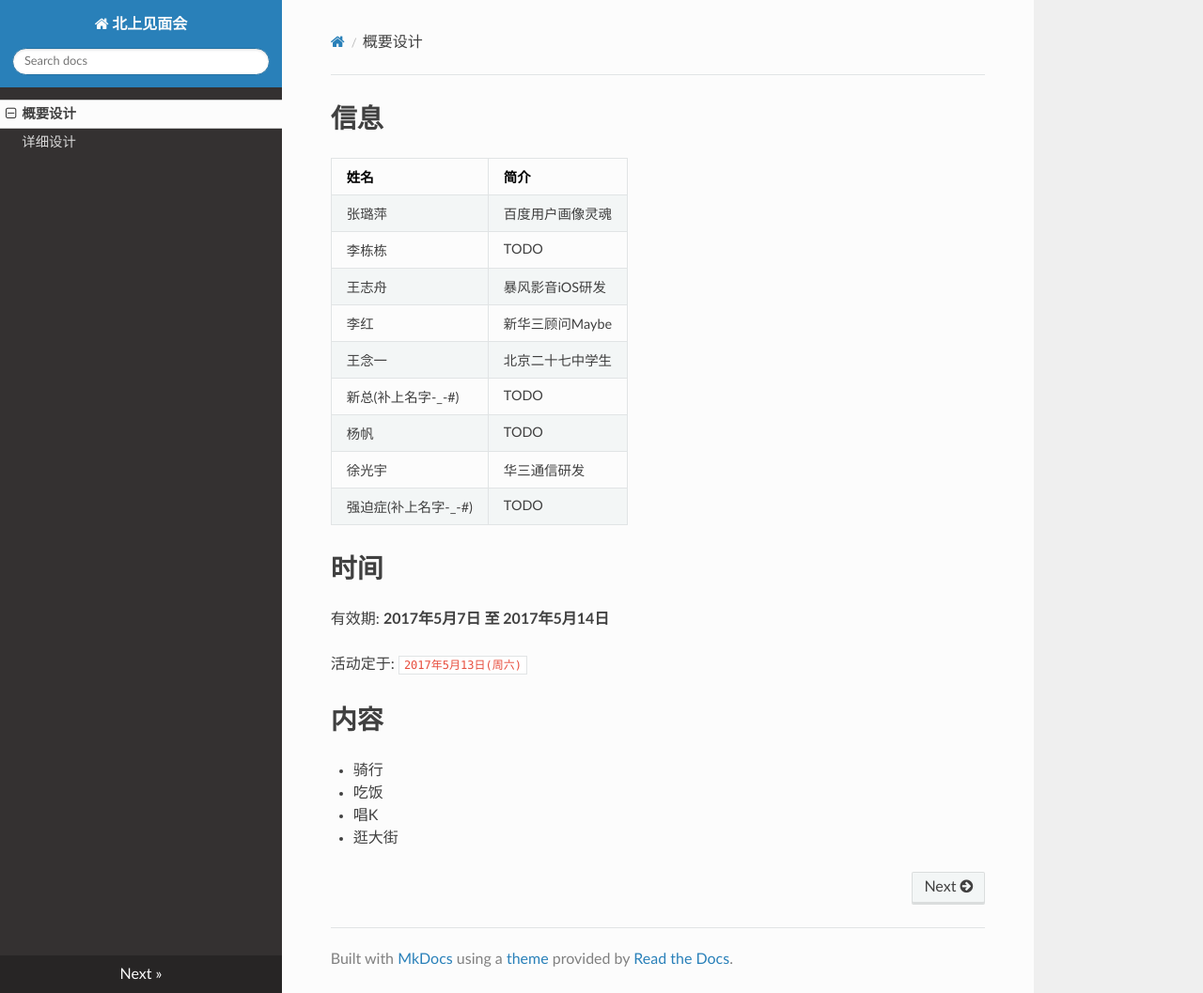
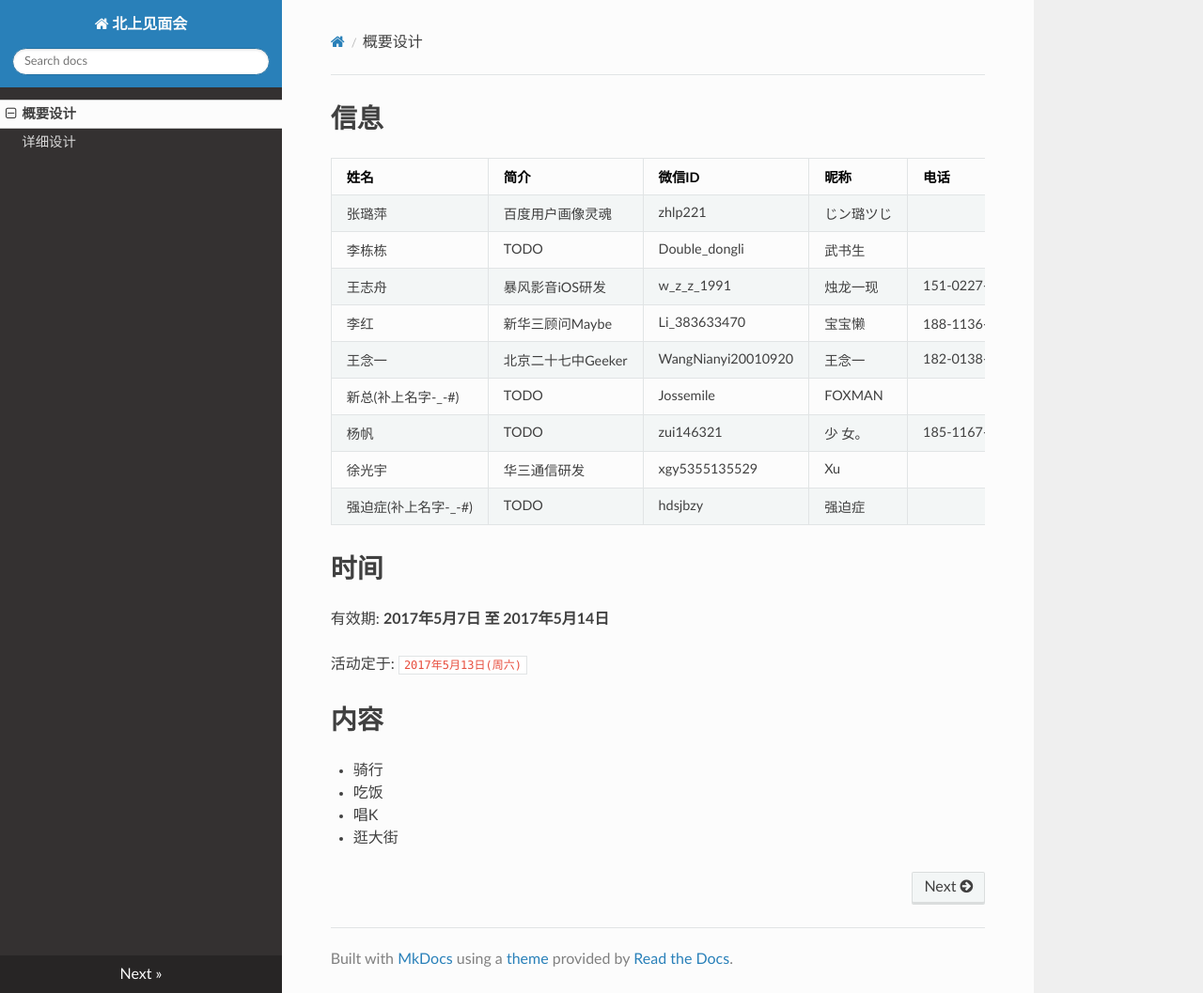
Before and after one commit to wangzhizhou/BSMeeting, an MkDocs documentation site: the page built from docs/index.md, in a window 1280 px wide and 1057 px high. Shown: the whole window at 94% size. Built offline with MkDocs 1.6.1, drawn with Linux system fonts in a browser that asks for light colours; nearby versions of some CDN libraries; old or Windows-style settings are respelled for this version of MkDocs.

Commit message:
add some info about people

```diff
--- a/docs/index.md
+++ b/docs/index.md
@@ -1,16 +1,16 @@
 # 信息
 
-|姓名|简介|
-|---|---|
-|张璐萍|百度用户画像灵魂|
-|李栋栋|TODO|
-|王志舟|暴风影音iOS研发|
-|李红|新华三顾问Maybe|
-|王念一|北京二十七中学生|
-|新总(补上名字-_-#)|TODO|
-|杨帆|TODO|
-|徐光宇|华三通信研发|
-|强迫症(补上名字-_-#)|TODO|
+|姓名|简介|微信ID|昵称|电话|
+|---|---|---|---|---|
+|张璐萍|百度用户画像灵魂|zhlp221|じン璐ツじ|
+|李栋栋|TODO|Double_dongli|武书生|
+|王志舟|暴风影音iOS研发|w_z_z_1991|烛龙一现|151-0227-2032
+|李红|新华三顾问Maybe|Li_383633470|宝宝懒|188-1136-92156(怀疑是个假号)
+|王念一|北京二十七中Geeker|WangNianyi20010920|王念一|182-0138-5653
+|新总(补上名字-_-#)|TODO|Jossemile|FOXMAN|
+|杨帆|TODO|zui146321|少  女。|185-1167-8498
+|徐光宇|华三通信研发|xgy5355135529|Xu|
+|强迫症(补上名字-_-#)|TODO|hdsjbzy|强迫症|
 
 
 # 时间
@@ -23,6 +23,9 @@
 # 内容
 
 - 骑行
+
 - 吃饭
+
 - 唱K
+
 - 逛大街
```
Also changed, not shown: docs/detail.md (+0 -4 lines).
